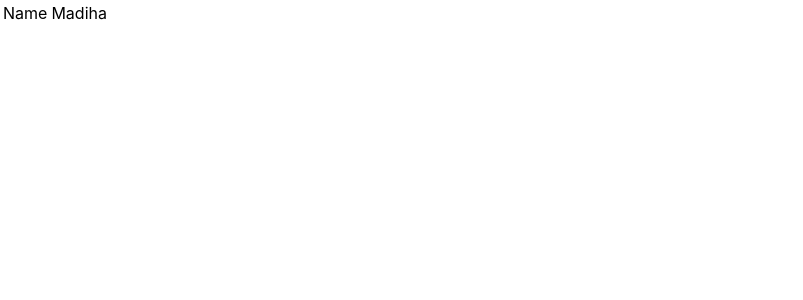
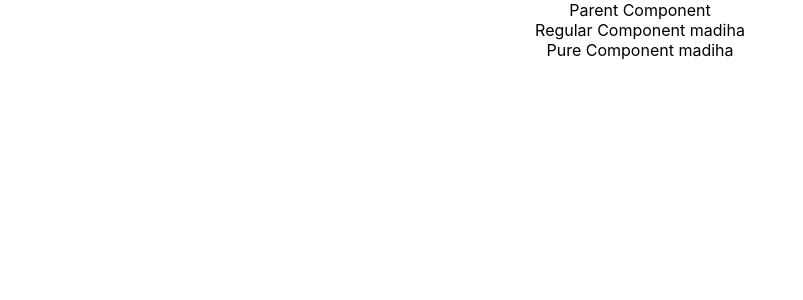
Before and after one commit to madiha-m/React, a React (Create React App) app in the folder advance/: page / in a window 1280 px wide. Shown: the top 300 px of the page, without its empty margins (0-803 px from the left). Built offline with nearby package versions, Linux system fonts and the light colour scheme.

Commit message:
Pure Components with Regular components

```diff
--- a/advance/src/App.js
+++ b/advance/src/App.js
@@ -1,11 +1,15 @@
 import "./App.css";
 import Fragments from "./components/Fragments";
+import ParentComp from "./components/ParentComp";
+import PureComp from "./components/PureComp";
 import Table from "./components/Table";
 
 function App() {
   return (
     <div className="App">
-      <Table />
+      <ParentComp />
+      {/* <PureComp /> */}
+      {/* <Table /> */}
       {/* <Fragments />  */}
     </div>
   );
--- /dev/null
+++ b/advance/src/components/ParentComp.js
@@ -0,0 +1,33 @@
+import React, { Component } from "react";
+import RegularComp from "./RegularComp";
+import PureComp from "./PureComp";
+export class ParentComp extends Component {
+  constructor(props) {
+    super(props);
+
+    this.state = {
+      name: "madiha",
+    };
+  }
+
+  componentDidMount() {
+    setInterval(() => {
+      this.setState({
+        name: "madiha",
+      });
+    }, 2000);
+  }
+
+  render() {
+    console.log("************ Parent Component ************");
+    return (
+      <div>
+        Parent Component
+        <RegularComp name={this.state.name} />
+        <PureComp name={this.state.name} />
+      </div>
+    );
+  }
+}
+
+export default ParentComp;
--- /dev/null
+++ b/advance/src/components/PureComp.js
@@ -0,0 +1,10 @@
+import React, { PureComponent } from "react";
+
+class PureComp extends PureComponent {
+  render() {
+    console.log("************ Pure Component ************");
+    return <div>Pure Component {this.props.name}</div>;
+  }
+}
+
+export default PureComp;
--- /dev/null
+++ b/advance/src/components/RegularComp.js
@@ -0,0 +1,10 @@
+import React, { Component } from "react";
+
+class RegularComp extends Component {
+  render() {
+    console.log("************ Regular Component ************");
+    return <div>Regular Component {this.props.name}</div>;
+  }
+}
+
+export default RegularComp;
```
Also changed, not shown: 1 other file (tests, documents, lock files or other folders).
